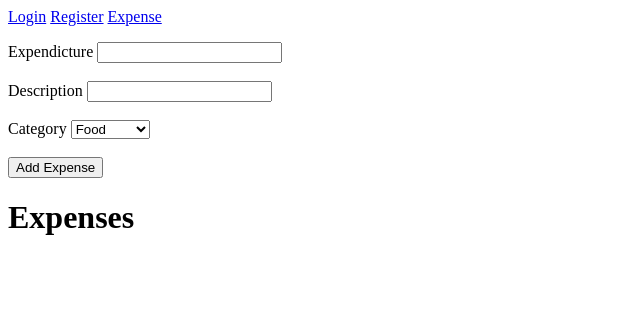
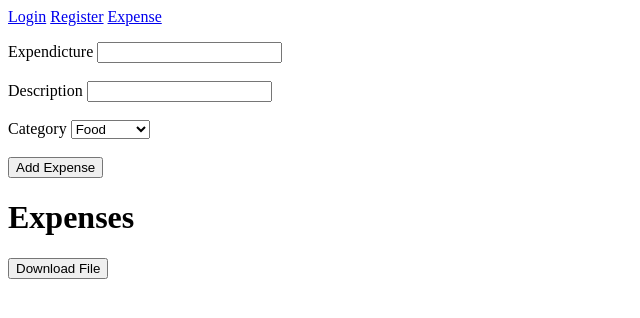
Before and after one commit to iamchandanrajpoot/js-projects, a plain HTML site: page ExpenseTracker2.0/expense.html in a window 1280 px wide. Shown: the whole page, without its empty margins (0-640 px from the left). Drawn offline with Linux system fonts and the light colour scheme; no server answers.

Commit message:
download functionality in frontend

```diff
--- a/ExpenseTracker2.0/expense.html
+++ b/ExpenseTracker2.0/expense.html
@@ -30,6 +30,8 @@
     <ul id="expense-list"></ul>
     <div id="leader-board" style="display: none;"></div>
 
+    <button onclick="download()" id="downloadexpense">Download File</button>
+
 
 
     <!-- script -->
--- a/ExpenseTracker2.0/js/expense.js
+++ b/ExpenseTracker2.0/js/expense.js
@@ -220,3 +220,26 @@ async function displayLeaderBoadrd() {
     console.log(error);
   }
 }
+
+async function download() {
+  try {
+    const response = await fetch(
+      "http://localhost:4000/user/download",
+      {
+        method: "GET",
+        headers: { Authorization: localStorage.getItem("authToken") },
+      }
+    );
+
+    if (response.status === 201) {
+      const data = await response.json();
+      var a = document.createElement("a");
+      console.log(data.fileUrl)
+      a.href = data.fileUrl;
+      a.download = "myexpense.csv";
+      a.click();
+    }
+  } catch (error) {
+    console.log(error);
+  }
+}
```
